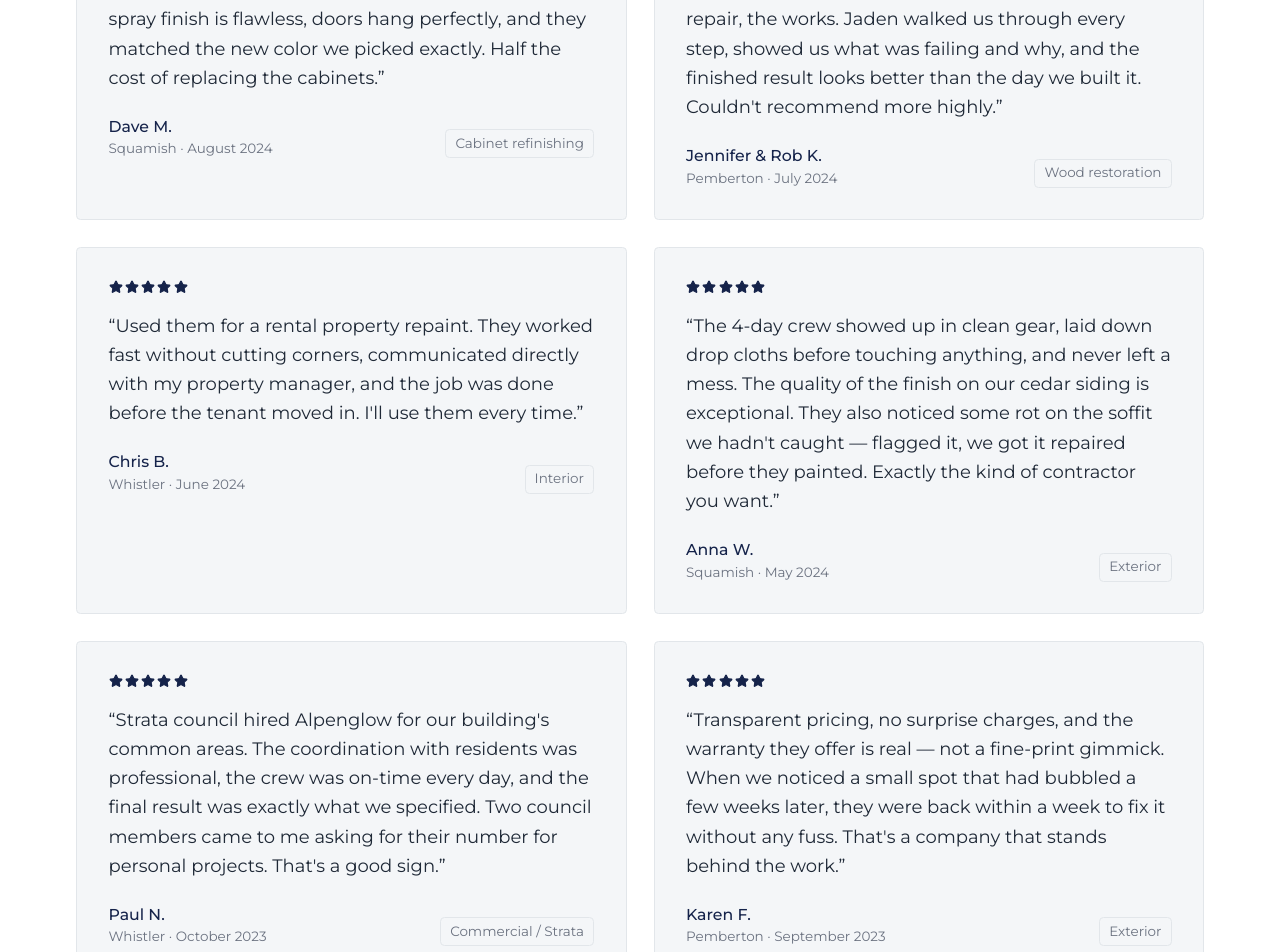
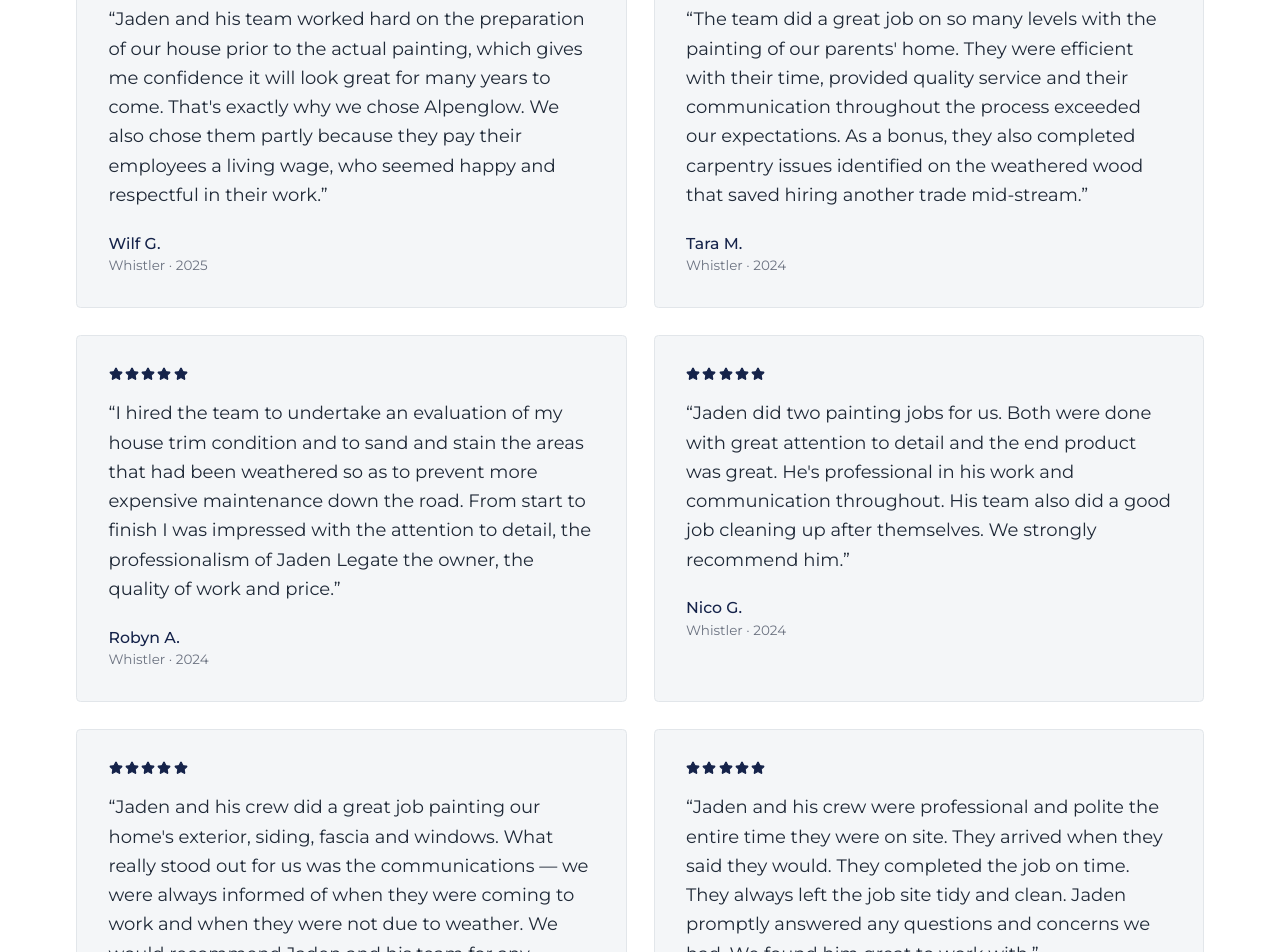
Before and after one commit to jadenlegate/alp-painting, a Next.js app: page /reviews in a window 1280 px wide. Shown: the part 1240-2192 px from the top of the page. Built offline with nearby package versions, Linux system fonts and the light colour scheme.

Commit message:
Swap placeholder reviews for real Google reviews, remove service tags

```diff
--- a/src/app/(site)/page.tsx
+++ b/src/app/(site)/page.tsx
@@ -77,22 +77,22 @@
 
 const TESTIMONIALS: Testimonial[] = [
   {
-    name: "Sarah M.",
+    name: "Nico G.",
     location: "Whistler",
     rating: 5,
-    text: "The crew showed up when they said they would, protected everything in the house, and the walkthrough at the end was something I've never had from a trades company. I knew exactly what had been done and how to take care of it.",
+    text: "Jaden did two painting jobs for us. Both were done with great attention to detail and the end product was great. He's professional in his work and communication throughout. His team also did a good job cleaning up after themselves.",
   },
   {
-    name: "David K.",
-    location: "Pemberton",
+    name: "David R.",
+    location: "Whistler",
     rating: 5,
-    text: "Got a quote the same day. The proposal was the clearest I've seen — every line item explained. The finish on our cedar siding is better than the day the house was built.",
+    text: "What really stood out was the communications. We were always informed of when they were coming to work and when they were not due to weather. Would recommend Jaden and his team for any residential painting job.",
   },
   {
-    name: "Renata S.",
+    name: "Jane B.",
     location: "Whistler",
     rating: 5,
-    text: "We've used three painters over the last decade. Alpenglow is the only one I'd hire again without thinking twice. Professional from first email to final handshake.",
+    text: "The best customer service from Jaden and his crew. He was so professional, on time and looked after every detail.",
   },
 ];
 
--- a/src/app/(site)/reviews/page.tsx
+++ b/src/app/(site)/reviews/page.tsx
@@ -18,73 +18,64 @@
   date: string;
   rating: number;
   body: string;
-  service?: string;
 };
 
 const REVIEWS: Review[] = [
   {
-    name: "Michael T.",
+    name: "Lawrence N.",
     location: "Whistler",
-    date: "October 2024",
+    date: "2025",
     rating: 5,
-    body: "We've had several contractors work on our place over the years. Alpenglow was the first crew that showed up exactly when they said they would, communicated proactively when the weather pushed the schedule, and actually cleaned up at the end of each day. The exterior looks incredible. Worth every dollar.",
-    service: "Exterior",
+    body: "Jaden and his crew did a fantastic job of painting the exterior of my house at Whistler, including sanding down and staining all beams, posts and two large decks. I am very happy with the whole process and especially the end result. Jaden kept me well informed throughout the process. He and his crew are professional, reliable, trustworthy, courteous and personable. I would highly recommend them for your painting project.",
   },
   {
-    name: "Sarah L.",
+    name: "Cheryl W.",
     location: "Whistler",
-    date: "September 2024",
+    date: "2025",
     rating: 5,
-    body: "Jaden and his crew repainted our entire interior while we were away for two weeks. Came back to a perfect job — no overspray, no missed spots, not a single scuff on any of our furniture. The project report they leave at the end is something I've never seen from a trades company before. Genuinely impressed.",
-    service: "Interior",
+    body: "Jaden was professional and efficient. He took the time to explain the process he would need to change colour from dark to light and varnished wood to white semi-gloss window trim. He went out to his truck and put together our quote and brought it back to us right away. Price was good. His crew were friendly and flexible and did a great job. They worked around other contractors with ease and got the job done in time and at the price quoted.",
   },
   {
-    name: "Dave M.",
-    location: "Squamish",
-    date: "August 2024",
+    name: "Wilf G.",
+    location: "Whistler",
+    date: "2025",
     rating: 5,
-    body: "Cabinet refinishing — turned our 15-year-old oak kitchen into something that looks brand new. The spray finish is flawless, doors hang perfectly, and they matched the new color we picked exactly. Half the cost of replacing the cabinets.",
-    service: "Cabinet refinishing",
+    body: "Jaden and his team worked hard on the preparation of our house prior to the actual painting, which gives me confidence it will look great for many years to come. That's exactly why we chose Alpenglow. We also chose them partly because they pay their employees a living wage, who seemed happy and respectful in their work.",
   },
   {
-    name: "Jennifer & Rob K.",
-    location: "Pemberton",
-    date: "July 2024",
+    name: "Tara M.",
+    location: "Whistler",
+    date: "2024",
     rating: 5,
-    body: "Our log home hadn't been touched in over a decade. Alpenglow did a full restoration — blasting, chinking repair, the works. Jaden walked us through every step, showed us what was failing and why, and the finished result looks better than the day we built it. Couldn't recommend more highly.",
-    service: "Wood restoration",
+    body: "The team did a great job on so many levels with the painting of our parents' home. They were efficient with their time, provided quality service and their communication throughout the process exceeded our expectations. As a bonus, they also completed carpentry issues identified on the weathered wood that saved hiring another trade mid-stream.",
   },
   {
-    name: "Chris B.",
+    name: "Robyn A.",
     location: "Whistler",
-    date: "June 2024",
+    date: "2024",
     rating: 5,
-    body: "Used them for a rental property repaint. They worked fast without cutting corners, communicated directly with my property manager, and the job was done before the tenant moved in. I'll use them every time.",
-    service: "Interior",
+    body: "I hired the team to undertake an evaluation of my house trim condition and to sand and stain the areas that had been weathered so as to prevent more expensive maintenance down the road. From start to finish I was impressed with the attention to detail, the professionalism of Jaden Legate the owner, the quality of work and price.",
   },
   {
-    name: "Anna W.",
-    location: "Squamish",
-    date: "May 2024",
+    name: "Nico G.",
+    location: "Whistler",
+    date: "2024",
     rating: 5,
-    body: "The 4-day crew showed up in clean gear, laid down drop cloths before touching anything, and never left a mess. The quality of the finish on our cedar siding is exceptional. They also noticed some rot on the soffit we hadn't caught — flagged it, we got it repaired before they painted. Exactly the kind of contractor you want.",
-    service: "Exterior",
+    body: "Jaden did two painting jobs for us. Both were done with great attention to detail and the end product was great. He's professional in his work and communication throughout. His team also did a good job cleaning up after themselves. We strongly recommend him.",
   },
   {
-    name: "Paul N.",
+    name: "David R.",
     location: "Whistler",
-    date: "October 2023",
+    date: "2024",
     rating: 5,
-    body: "Strata council hired Alpenglow for our building's common areas. The coordination with residents was professional, the crew was on-time every day, and the final result was exactly what we specified. Two council members came to me asking for their number for personal projects. That's a good sign.",
-    service: "Commercial / Strata",
+    body: "Jaden and his crew did a great job painting our home's exterior, siding, fascia and windows. What really stood out for us was the communications — we were always informed of when they were coming to work and when they were not due to weather. We would recommend Jaden and his team for any residential painting job.",
   },
   {
-    name: "Karen F.",
-    location: "Pemberton",
-    date: "September 2023",
+    name: "Susie W.",
+    location: "Whistler",
+    date: "2023",
     rating: 5,
-    body: "Transparent pricing, no surprise charges, and the warranty they offer is real — not a fine-print gimmick. When we noticed a small spot that had bubbled a few weeks later, they were back within a week to fix it without any fuss. That's a company that stands behind the work.",
-    service: "Exterior",
+    body: "Jaden and his crew were professional and polite the entire time they were on site. They arrived when they said they would. They completed the job on time. They always left the job site tidy and clean. Jaden promptly answered any questions and concerns we had. We found him great to work with.",
   },
 ];
 
@@ -148,16 +139,9 @@
               <div key={i} className="border border-border rounded-sm bg-surface p-6 md:p-7">
                 <StarRating rating={r.rating} />
                 <p className="mt-4 text-ink leading-relaxed">&ldquo;{r.body}&rdquo;</p>
-                <div className="mt-5 flex items-end justify-between gap-4">
-                  <div>
-                    <div className="font-medium text-navy text-sm">{r.name}</div>
-                    <div className="text-xs text-muted mt-0.5">{r.location} · {r.date}</div>
-                  </div>
-                  {r.service && (
-                    <div className="text-xs text-muted border border-border rounded-sm px-2 py-1 whitespace-nowrap">
-                      {r.service}
-                    </div>
-                  )}
+                <div className="mt-5">
+                  <div className="font-medium text-navy text-sm">{r.name}</div>
+                  <div className="text-xs text-muted mt-0.5">{r.location} · {r.date}</div>
                 </div>
               </div>
             ))}
```
